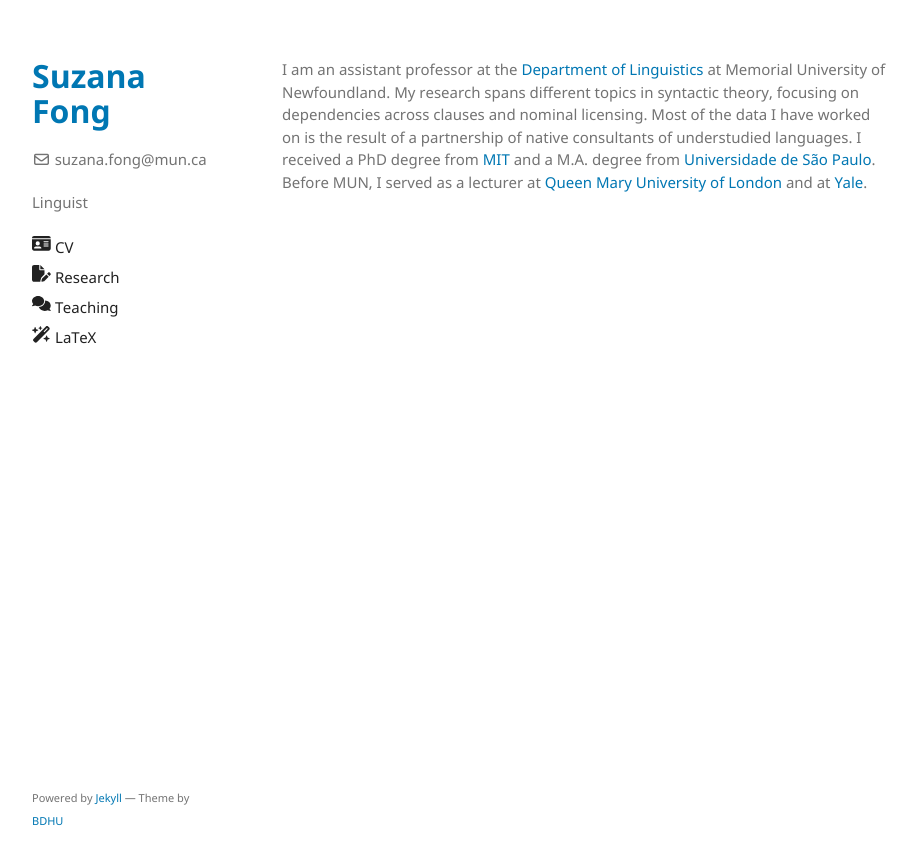
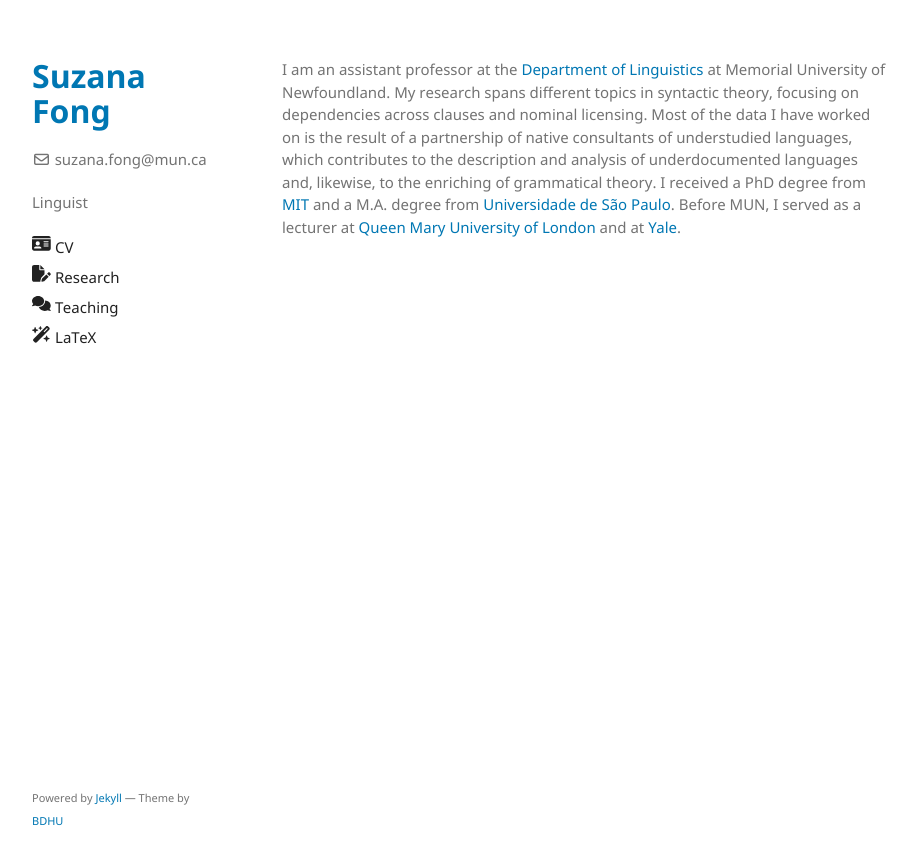
Before and after one commit to sznfng/sznfng.github.io, a Jekyll site: the page built from index.md, in a window 1280 px wide. Shown: the top 865 px of the page, without its empty margins (178-1095 px from the left). Built offline with Jekyll 4.4.1, drawn with Linux system fonts in a browser that asks for light colours.

Commit message:
Update index.md

```diff
--- a/index.md
+++ b/index.md
@@ -2,4 +2,4 @@
 layout: default
 ---
 
-I am an assistant professor at the [Department of Linguistics](https://www.mun.ca/linguistics/) at Memorial University of Newfoundland. My research spans different topics in syntactic theory, focusing on dependencies across clauses and nominal licensing. Most of the data I have worked on is the result of a partnership of native consultants of understudied languages. I received a PhD degree from [MIT](https://linguistics.mit.edu/) and a M.A. degree from [Universidade de São Paulo](https://linguistica.fflch.usp.br/). Before MUN, I served as a lecturer at [Queen Mary University of London](https://www.qmul.ac.uk/sllf/linguistics/) and at [Yale](https://ling.yale.edu/).
+I am an assistant professor at the [Department of Linguistics](https://www.mun.ca/linguistics/) at Memorial University of Newfoundland. My research spans different topics in syntactic theory, focusing on dependencies across clauses and nominal licensing. Most of the data I have worked on is the result of a partnership of native consultants of understudied languages, which contributes to the description and analysis of underdocumented languages and, likewise, to the enriching of grammatical theory. I received a PhD degree from [MIT](https://linguistics.mit.edu/) and a M.A. degree from [Universidade de São Paulo](https://linguistica.fflch.usp.br/). Before MUN, I served as a lecturer at [Queen Mary University of London](https://www.qmul.ac.uk/sllf/linguistics/) and at [Yale](https://ling.yale.edu/).
```
